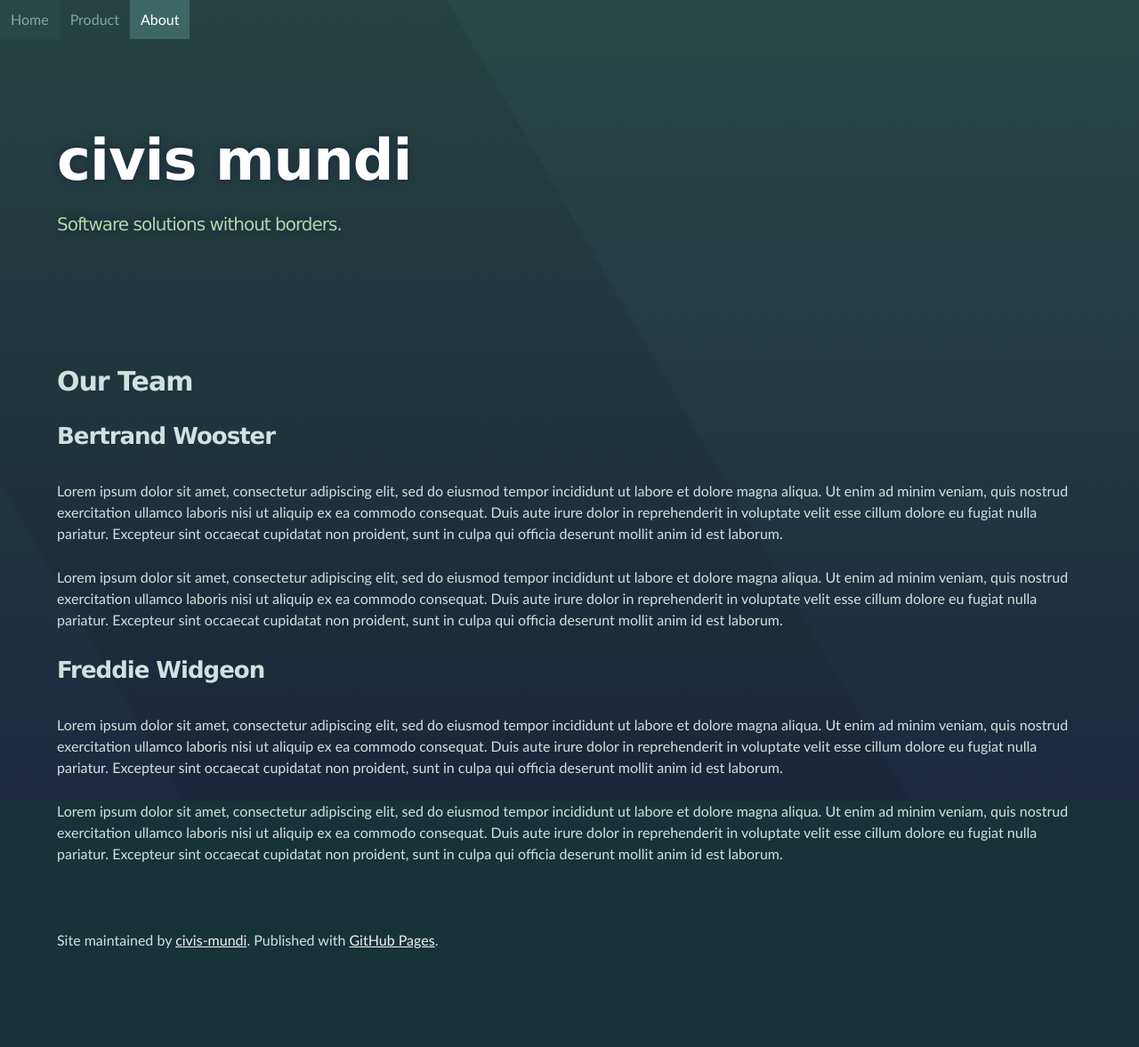
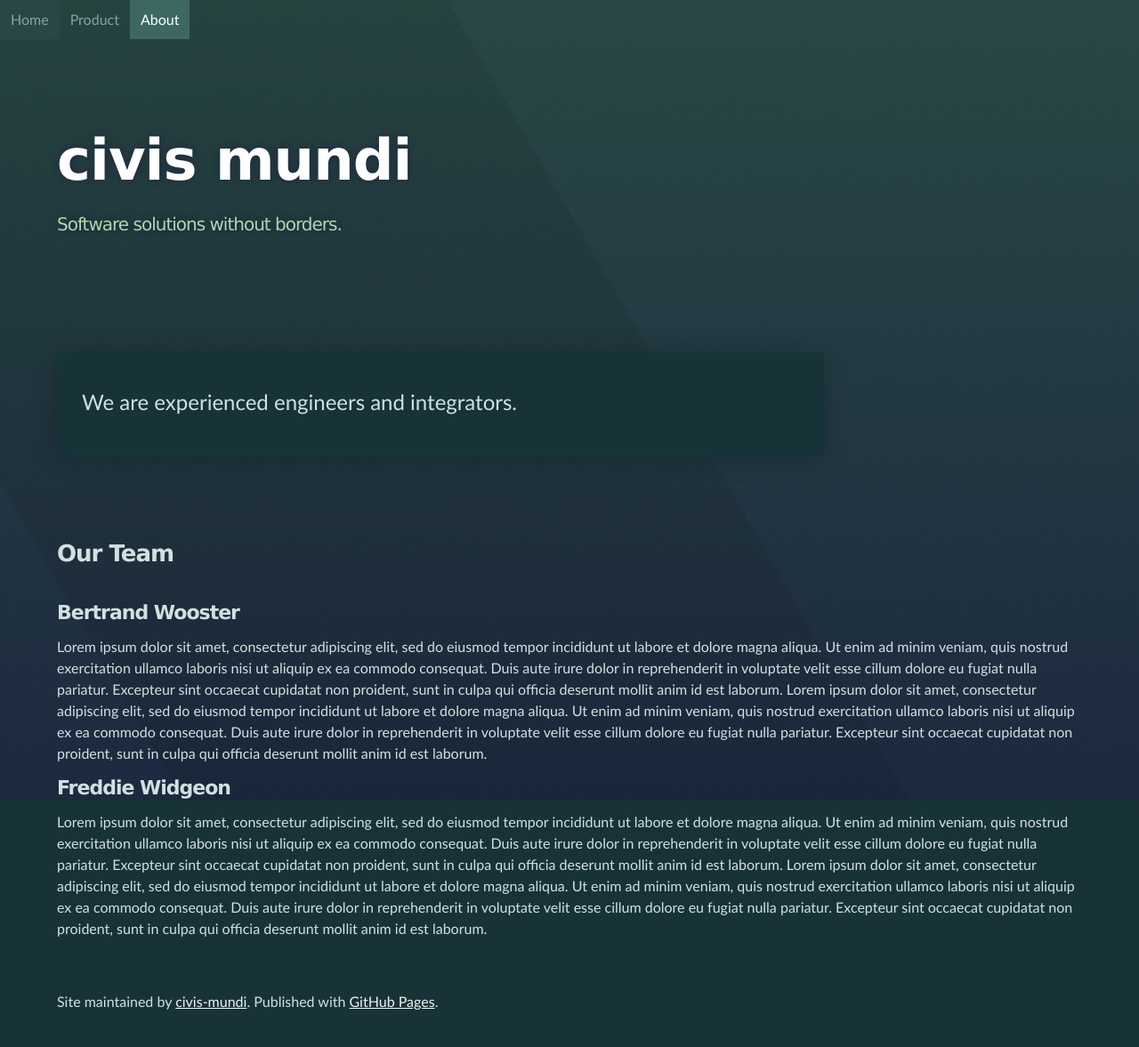
Before and after one commit to civis-mundi/civis-mundi.github.io, a Jekyll site: the page built from about/index.html, in a window 1280 px wide. Shown: the whole page at 89% size. Built offline with Jekyll 4.4.1, drawn with Linux system fonts in a browser that asks for light colours; our own code applies the rules of GitHub Pages for plain Markdown files; before the commit the page ends 1108 px from its top, so only the background shows below that.

Commit message:
#2 More content!

```diff
--- a/about/index.md
+++ b/about/index.html
@@ -2,9 +2,15 @@
 layout: default
 ---
 
-# Our Team
+<div class="content-item-container">
+    <p>
+ We are experienced engineers and integrators.
+    </p>
+</div>
 
-## Bertrand Wooster
+<h2>Our Team</h2>
+
+<h3>Bertrand Wooster</h3>
 
 Lorem ipsum dolor sit amet, consectetur adipiscing elit, sed do eiusmod tempor incididunt ut labore et dolore magna
 aliqua. Ut enim ad minim veniam, quis nostrud exercitation ullamco laboris nisi ut aliquip ex ea commodo consequat.
@@ -16,7 +22,7 @@ aliqua. Ut enim ad minim veniam, quis nostrud exercitation ullamco laboris nisi
 Duis aute irure dolor in reprehenderit in voluptate velit esse cillum dolore eu fugiat nulla pariatur. Excepteur sint
 occaecat cupidatat non proident, sunt in culpa qui officia deserunt mollit anim id est laborum.
 
-## Freddie Widgeon
+<h3>Freddie Widgeon</h3>
 
 Lorem ipsum dolor sit amet, consectetur adipiscing elit, sed do eiusmod tempor incididunt ut labore et dolore magna
 aliqua. Ut enim ad minim veniam, quis nostrud exercitation ullamco laboris nisi ut aliquip ex ea commodo consequat.
--- a/index.html
+++ b/index.html
@@ -25,6 +25,10 @@ layout: default
 <div>
     <p>
         (Not final text! Just here to work on.)
+    </p>
+    <p>
+        This page sets up the problem, and suggests a solution in CONCEPTUAL, non-technical terms.
+        (Our Product page describes the tangible solution in pseudo/semi-technical terms.)
     </p>
     <p>
         Hi, my name is Dmitrii. I am a software engineer, and I moved to the United States back in 2019. Upon arrival, I
--- a/product/index.html
+++ b/product/index.html
@@ -12,6 +12,10 @@ layout: default
 <div>
     <p>
         (Not final text! Just here to work on.)
+    </p>
+    <p>
+        This page follows up on our conceptual introduction (our home page) with
+        a more tangible, pseudo-semi-technical explanation.
     </p>
     <p>
         PROVIDE A PRODUCT SCREENSHOT HERE. MAY BE MOCKED. HIGHLIGHT "PAYMENT HISTORY" ANALYSIS.
```
